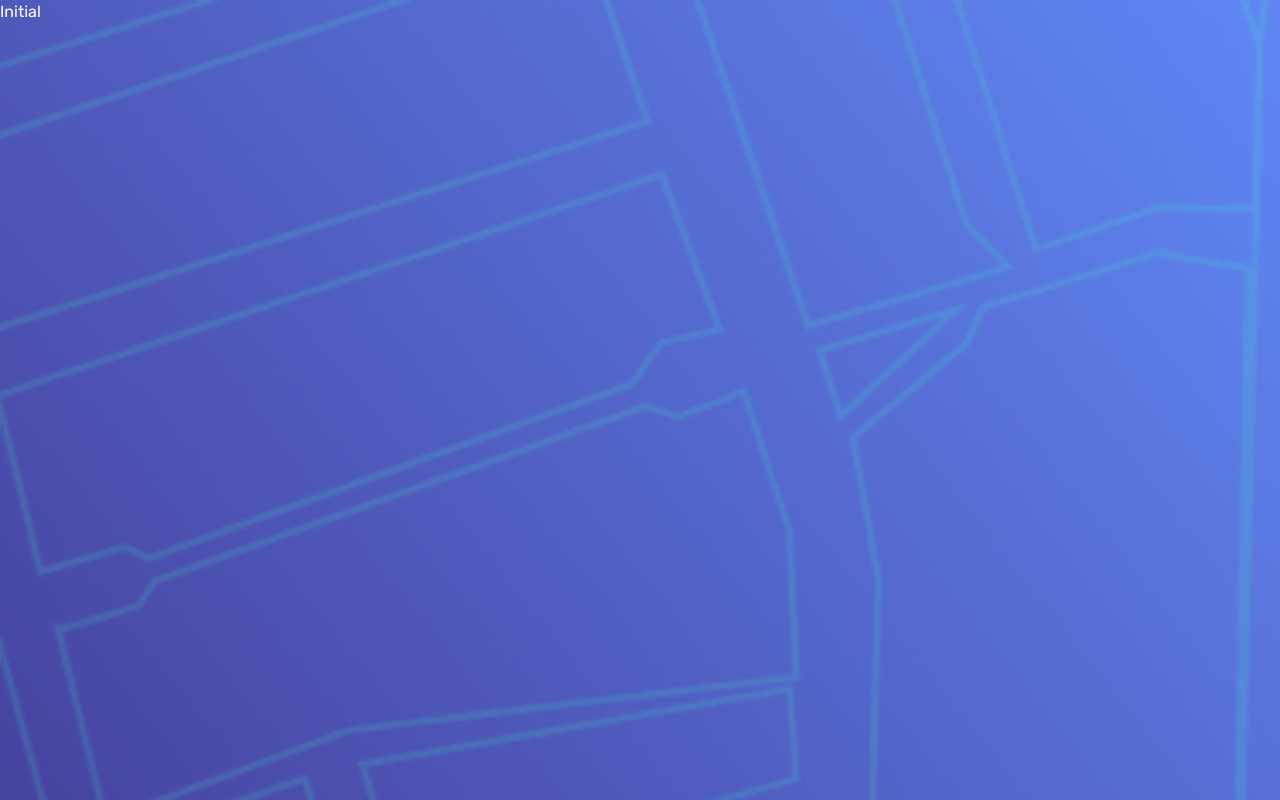
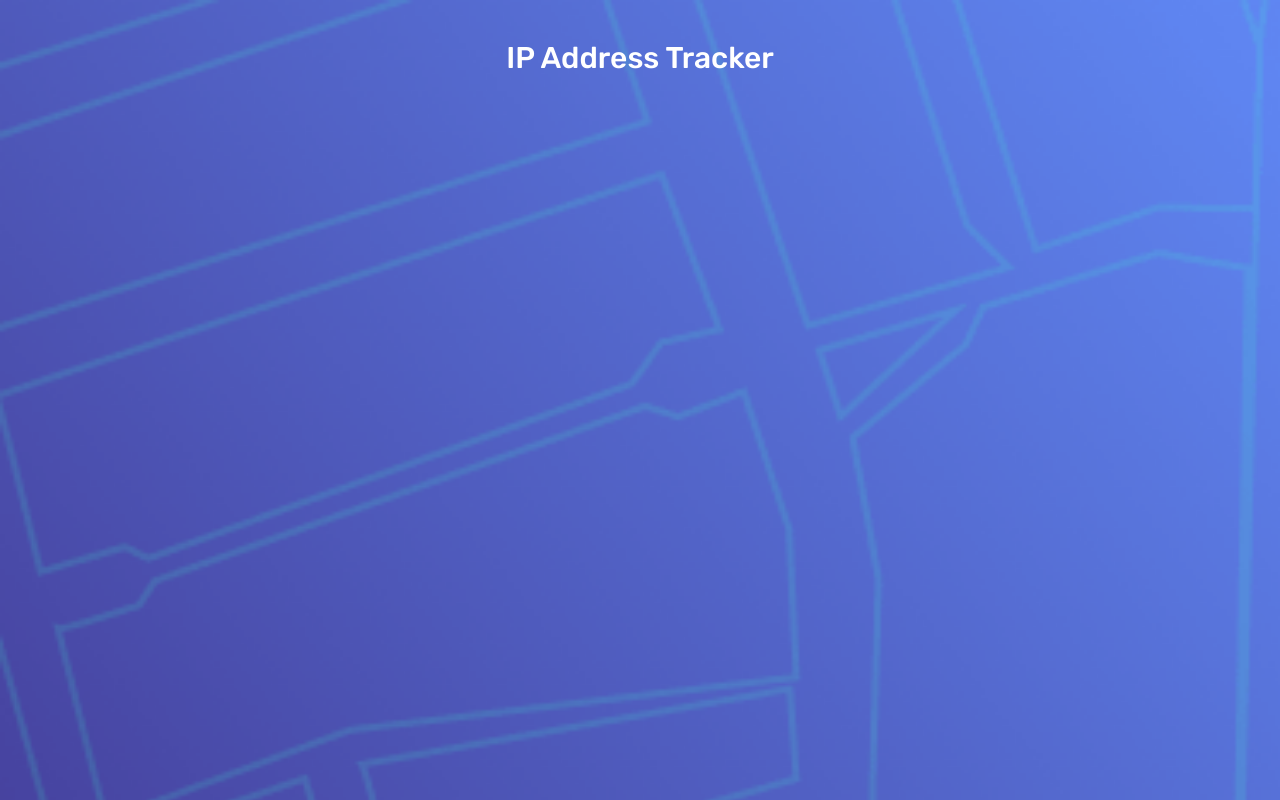
Before and after one commit to DiegoQR/ip-address-tracker, a React (Vite) app: page / in a window 1280 px wide. Built offline with nearby package versions, Linux system fonts and the light colour scheme.

Commit message:
Implement MainPage component and update App to render it

```diff
--- a/src/App.tsx
+++ b/src/App.tsx
@@ -1,8 +1,10 @@
+import MainPage from "./pages/MainPage";
+
 function App() {
 
   return (
     <>
-      <p>Initial</p>
+      <MainPage />
     </>
   )
 }
--- /dev/null
+++ b/src/pages/MainPage.tsx
@@ -0,0 +1,9 @@
+function MainPage() {
+    return (<>
+        <main className='mx-10 text-center my-10'>
+            <h1>IP Address Tracker</h1>
+        </main>
+    </>);
+}
+
+export default MainPage;
```
